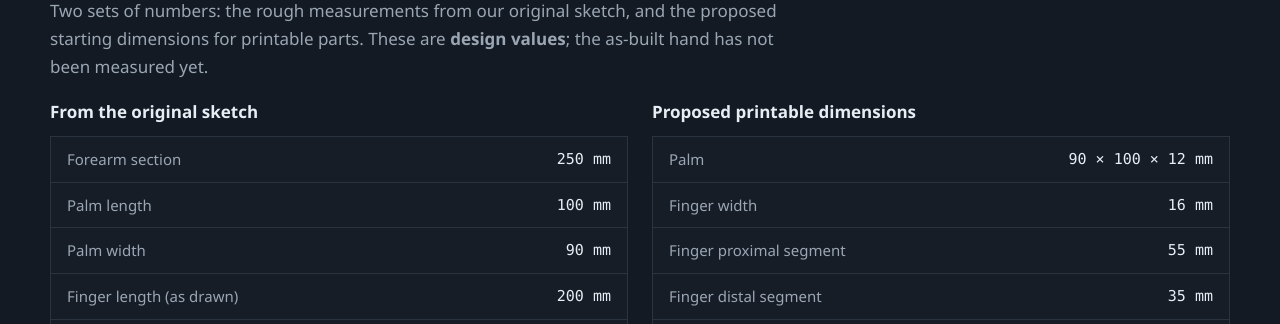
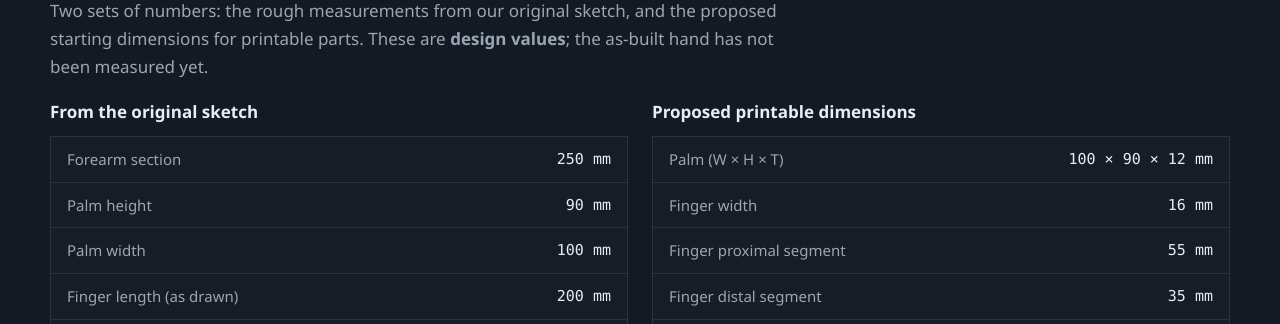
Before and after one commit to krushnabothe0702-dot/3D-Printed-Prosthetic-Hand, a plain HTML site: page index.html in a window 1280 px wide. Shown: the part 8160-8484 px from the top of the page. Drawn offline with Linux system fonts and the light colour scheme.

Commit message:
Set palm height to 90 mm (width 100 mm)

```diff
--- a/index.html
+++ b/index.html
@@ -302,8 +302,8 @@
               <caption>From the original sketch</caption>
               <tbody>
                 <tr><th scope="row">Forearm section</th><td>250 mm</td></tr>
-                <tr><th scope="row">Palm length</th><td>100 mm</td></tr>
-                <tr><th scope="row">Palm width</th><td>90 mm</td></tr>
+                <tr><th scope="row">Palm height</th><td>90 mm</td></tr>
+                <tr><th scope="row">Palm width</th><td>100 mm</td></tr>
                 <tr><th scope="row">Finger length (as drawn)</th><td>200 mm</td></tr>
                 <tr><th scope="row">Finger spread / height</th><td>100 mm</td></tr>
               </tbody>
@@ -313,7 +313,7 @@
             <table class="spec-table">
               <caption>Proposed printable dimensions</caption>
               <tbody>
-                <tr><th scope="row">Palm</th><td>90 × 100 × 12 mm</td></tr>
+                <tr><th scope="row">Palm (W × H × T)</th><td>100 × 90 × 12 mm</td></tr>
                 <tr><th scope="row">Finger width</th><td>16 mm</td></tr>
                 <tr><th scope="row">Finger proximal segment</th><td>55 mm</td></tr>
                 <tr><th scope="row">Finger distal segment</th><td>35 mm</td></tr>
```
Also changed, not shown: 2 other files.
